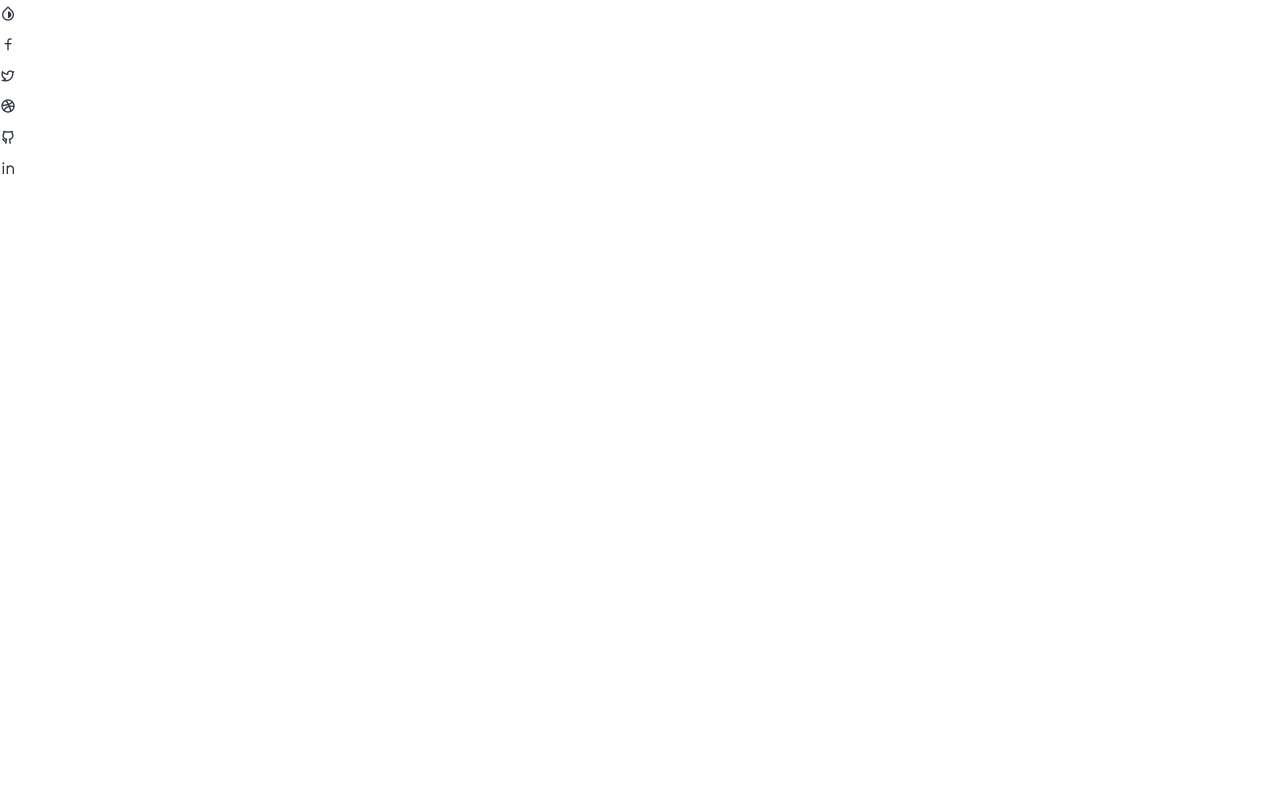
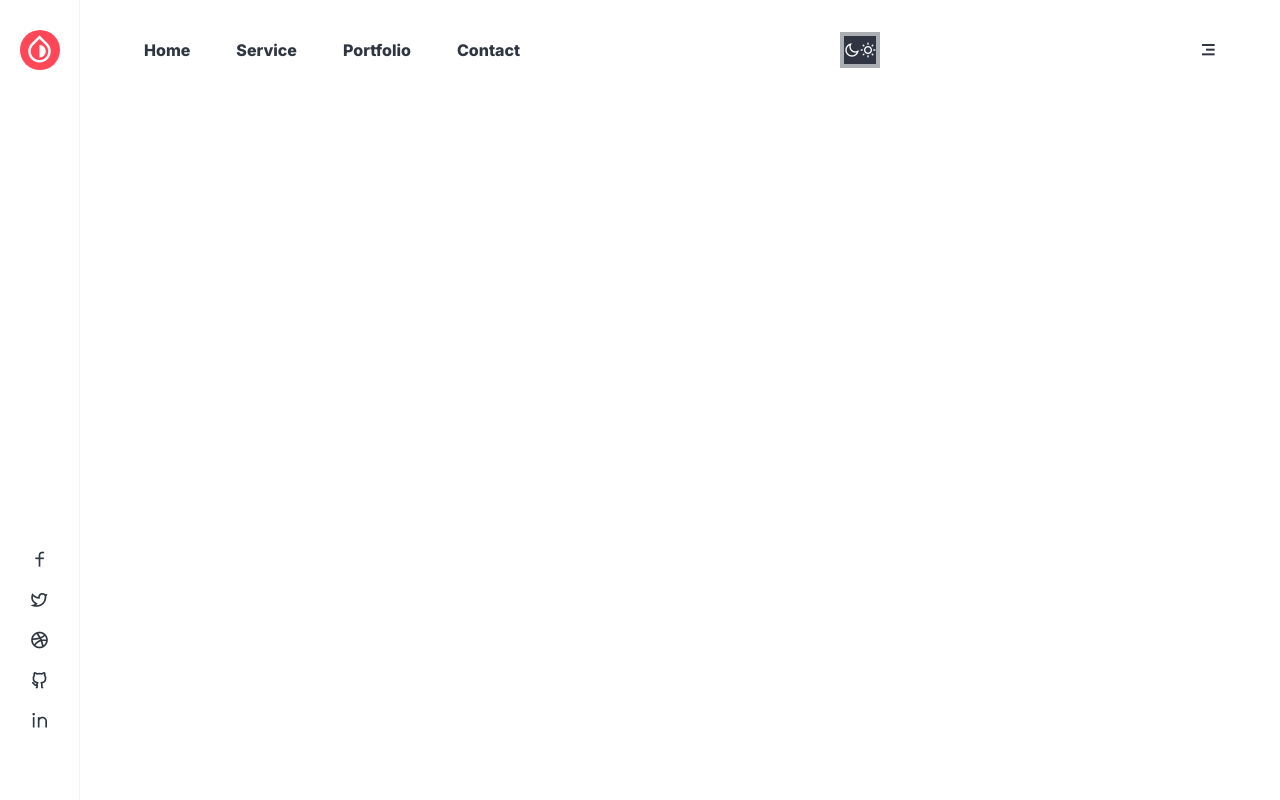
Before and after one commit to valeriancebotari/portfolio, a plain HTML site: page index.html in a window 1280 px wide. Drawn offline with nearby package versions, Linux system fonts and the light colour scheme.

Commit message:
adding css

```diff
--- a/index.html
+++ b/index.html
@@ -4,7 +4,7 @@
     <meta charset="UTF-8">
     <meta http-equiv="X-UA-Compatible" content="IE=edge">
     <meta name="viewport" content="width=device-width, initial-scale=1.0">
-    <title>Personal Portfolio</title>
+    <title>Personal Portfolio | Example</title>
     <link rel="stylesheet" href="https://cdn.jsdelivr.net/npm/remixicon@2.5.0/fonts/remixicon.css">
     <link rel="stylesheet" href="https://cdn.jsdelivr.net/npm/swiper@8/swiper-bundle.min.css">
     <link rel="stylesheet" href="style.css">
@@ -26,10 +26,35 @@
             </div><!-- end socials -->
         </header>
         <div class="wrapper">
-            <main></main>
+            <main>
+                <nav>
+                    <div class="container">
+                        <div class="menu has-hover">
+                            <ul>
+                                <li><a href="#">Home</a></li>
+                                <li><a href="#">Service</a></li>
+                                <li><a href="#">Portfolio</a></li>
+                                <li><a href="#">Contact</a></li>
+                            </ul>
+                        </div><!-- end menu -->
+                        <div class="daynight">
+                            <input type="checkbox" id="dmswitcher">
+                            <label for="dmswitcher">
+                                <i class="dark ri-moon-line"></i>
+                                <i class="light ri-sun-line"></i>
+                            </label>
+                        </div><!-- end daynight -->
+                        <a href="#0" class="menu-trigger mobile-only">
+                            <i class="ri-menu-3-line"></i>
+                        </a>
+                    </div><!-- end container -->
+                </nav>
+            </main>
+
             <footer></footer>
         </div><!-- end wrapper -->
     </div><!-- end #page-->
+
     <script src="https://cdn.jsdelivr.net/npm/swiper@8/swiper-bundle.min.js"></script>
     <script src="script.js"></script>
 </body>
--- a/style.css
+++ b/style.css
@@ -41,7 +41,7 @@ img {
 }
 
 strong {
-    font-weight: 600;
+    font-weight: 800;
 }
 
 ul {
@@ -52,3 +52,129 @@ h1,h2,h3,h4 {
     font-weight: 800;
     line-height: normal;
 }
+
+h1 {font-size: 2.5em;}
+h2 {font-size: 2em;}
+h3 {font-size: 1.5em;}
+h4 {font-size: 1em;}
+
+/* **************************** */
+/* ************ HEADER ******** */
+/* **************************** */
+header {
+    position: fixed;
+    top: 0;
+    left: 0;
+    height: 100vh;
+    background-color: var(--white-color);
+    border-right: 1px solid var(--light-color);
+    padding: 30px 0 60px 0;
+    display: flex;
+    flex-direction: column;
+    justify-content: space-between;
+    align-items: center;
+}
+
+header a {
+    font-size: 20px;
+    width: 40px;
+    height: 40px;
+    display: flex;
+    align-items: center;
+    justify-content: center;
+}
+
+header .logo a {
+    background-color: var(--primary-color);
+    color: var(--pure-white);
+    font-size: 30px;
+    border-radius: 50%;
+}
+
+.has-hover a {
+    position: relative;
+}
+
+.has-hover a::before {
+    content: '';
+    position: absolute;
+    width: 24px;
+    height: 24px;
+    background-color: var(--primary-color);
+    box-shadow: 0 0 0 10px var(--primary-04-color);
+    border-radius: 50%;
+    z-index: -1;
+    opacity: 0;
+    transition: opacity .3s;
+}
+
+.has-hover a:hover::before {
+    opacity: 1;
+    animation: blinkprimary 1s infinite;
+}
+
+@keyframes blinkprimary {
+    50% {box-shadow: 0 0 0 0 var(--primary-04-color)}
+}
+
+header .socials a:hover {
+    color: var(--white-color);
+}
+
+.container {
+    width: 100%;
+    padding: 0 15px;
+    margin: 0 auto;
+}
+
+main nav {
+    height: 100px;
+}
+
+main nav :where(.container, ul) {
+    display: flex;
+    align-items: center;
+    justify-content: space-between;
+    height: inherit;
+}
+
+main nav a {
+    font-weight: 800;
+    display: flex;
+    align-items: center;
+    justify-content: center;
+}
+
+main nav .daynight input {
+    position: absolute;
+    height: 0;
+}
+
+main nav .daynight label {
+    display: flex;
+    background-color: var(--dark-color);
+    color: var(--white-color);
+    box-shadow: 0 0 0 4px var(--dark-04-color);
+}
+
+
+/* **************************** */
+/* ********* MEDIA QUERIES **** */
+/* **************************** */
+@media screen and (min-width: 768px) {
+    header {
+        width: 80px;
+    }
+
+    .site > .wrapper {
+        padding-left: 80px;
+    }
+
+    .container {
+        padding: 0 64px;
+    }
+
+    main nav ul {
+        gap: 46px;
+    }
+} /* **** end 768px */
```
